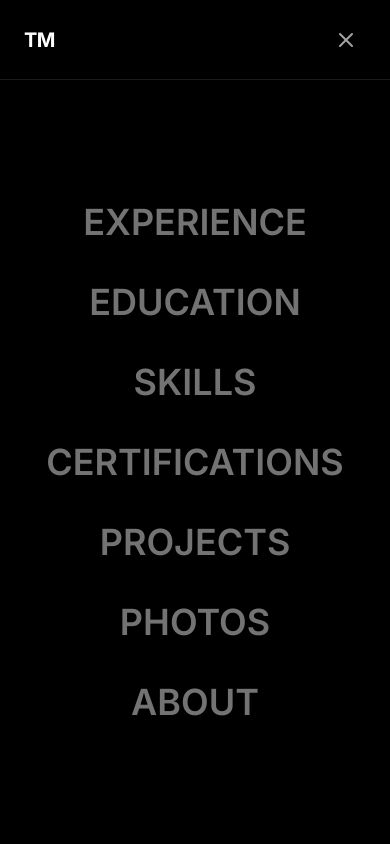
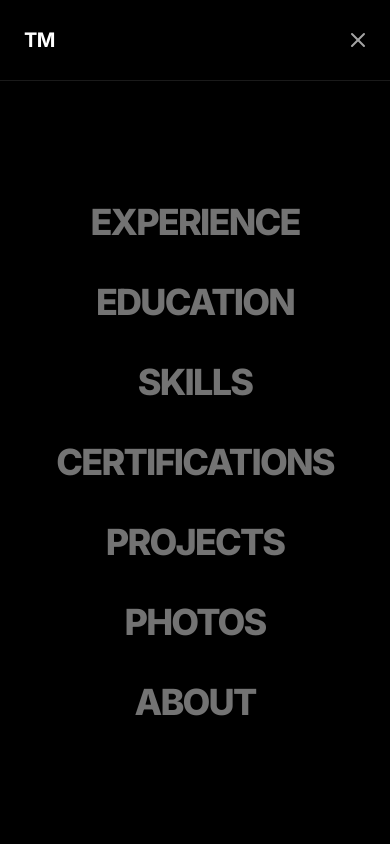
Before and after one commit to tanishmisra9/portfolio, a Next.js app: page / in a window 390 px wide. Both pictures are taken after a click on the button "Open menu". Shown: the top 844 px of the page. Built offline with nearby package versions, Linux system fonts and the light colour scheme; a web font is replaced by a local one.

Commit message:
Mobile-side main-page spacing and animation timing adjustments

```diff
--- a/components/hero/hero.tsx
+++ b/components/hero/hero.tsx
@@ -7,7 +7,12 @@ import {
   useState,
   type PointerEvent,
 } from "react";
-import { motion } from "framer-motion";
+import { motion, useReducedMotion } from "framer-motion";
+import { useHomeIntroMarkDone } from "@/components/home-intro-gate";
+import {
+  HERO_TAGLINE_ENTER_DELAY_S,
+  HERO_TAGLINE_ENTER_DURATION_S,
+} from "@/lib/site-motion";
 import {
   ScatterName,
   SCATTER_NAME_ENTRANCE_BASE_MS,
@@ -24,6 +29,8 @@ function sleep(ms: number) {
 }
 
 export function Hero({ subtitle }: HeroProps) {
+  const markHomeIntroDone = useHomeIntroMarkDone();
+  const reduceHeroMotion = useReducedMotion();
   const [topLine = "", bottomLine = ""] = subtitle.split("\n");
   const [scatterTrigger, setScatterTrigger] = useState(0);
   const scatterBusyRef = useRef(false);
@@ -40,6 +47,12 @@ export function Hero({ subtitle }: HeroProps) {
     ((clientX: number, clientY: number) => void) | null
   >(null);
   const misraResetRef = useRef<(() => void) | null>(null);
+
+  useEffect(() => {
+    if (reduceHeroMotion) {
+      markHomeIntroDone();
+    }
+  }, [reduceHeroMotion, markHomeIntroDone]);
 
   useEffect(() => {
     const mq = window.matchMedia("(min-width: 768px)");
@@ -93,10 +106,10 @@ export function Hero({ subtitle }: HeroProps) {
   return (
     <section
       id="top"
-      className="relative z-0 isolate flex min-h-[82vh] items-center overflow-hidden px-6 pb-12 pt-24 md:py-24"
+      className="relative z-0 isolate flex min-h-0 items-start overflow-hidden px-6 pb-8 pt-16 md:min-h-[82vh] md:items-center md:py-24"
     >
       <div className="mx-auto w-full max-w-6xl text-left">
-        <div className="mb-10 ml-[11vw] md:mb-32 md:ml-[9vw]">
+        <div className="mb-6 ml-[11vw] md:mb-32 md:ml-[9vw]">
           <HeroNameMotion>
             <div
               role="button"
@@ -144,14 +157,15 @@ export function Hero({ subtitle }: HeroProps) {
             </div>
           </HeroNameMotion>
           <motion.div
-            className="-translate-x-2 mt-12 flex max-w-4xl flex-col gap-3 text-left font-sans text-xl leading-relaxed md:-translate-x-3 md:mt-14 md:text-2xl"
+            className="-translate-x-2 mt-7 flex max-w-4xl flex-col gap-3 text-left font-sans text-xl leading-relaxed md:-translate-x-3 md:mt-14 md:text-2xl"
             initial={{ opacity: 0, y: 24 }}
             animate={{ opacity: 1, y: 0 }}
             transition={{
-              delay: 0.8,
-              duration: 0.42,
+              delay: HERO_TAGLINE_ENTER_DELAY_S,
+              duration: HERO_TAGLINE_ENTER_DURATION_S,
               ease: [0.16, 1, 0.3, 1],
             }}
+            onAnimationComplete={markHomeIntroDone}
           >
             <span className="block text-white">{topLine}</span>
             <span className="block text-neutral-400">{bottomLine}</span>
--- /dev/null
+++ b/components/home-intro-gate.tsx
@@ -0,0 +1,42 @@
+"use client";
+
+import {
+  createContext,
+  useCallback,
+  useContext,
+  useMemo,
+  useState,
+  type ReactNode,
+} from "react";
+
+type HomeIntroContextValue = {
+  introDone: boolean;
+  markIntroDone: () => void;
+};
+
+const HomeIntroContext = createContext<HomeIntroContextValue | null>(null);
+
+export function HomeIntroGateProvider({ children }: { children: ReactNode }) {
+  const [introDone, setIntroDone] = useState(false);
+  const markIntroDone = useCallback(() => {
+    setIntroDone(true);
+  }, []);
+  const value = useMemo(
+    () => ({ introDone, markIntroDone }),
+    [introDone, markIntroDone],
+  );
+  return (
+    <HomeIntroContext.Provider value={value}>
+      {children}
+    </HomeIntroContext.Provider>
+  );
+}
+
+/** No-op when used outside provider (e.g. Storybook). */
+export function useHomeIntroMarkDone() {
+  return useContext(HomeIntroContext)?.markIntroDone ?? (() => {});
+}
+
+export function useHomeIntroDone() {
+  return useContext(HomeIntroContext)?.introDone ?? true;
+}
--- a/components/scroll-reveal.tsx
+++ b/components/scroll-reveal.tsx
@@ -22,6 +22,11 @@ type Props = {
    * gallery never runs ahead of those headings.
    */
   photoAlbumIntroComplete?: boolean;
+  /**
+   * `false` until the home hero tagline finishes; then `true` so sections below (e.g. experience)
+   * do not `whileInView` in ahead of the hero on short viewports.
+   */
+  homeIntroComplete?: boolean;
 };
 
 /** First rows only: small stagger when several share one in-view tick; deeper rows use 0. */
@@ -34,6 +39,7 @@ export function ScrollReveal({
   reducedMotion = false,
   photoAlbumStaggerIndex,
   photoAlbumIntroComplete,
+  homeIntroComplete,
 }: Props) {
   const slideEase: [number, number, number, number] = [0.16, 1, 0.3, 1];
   /** Album rows: softer deceleration + a touch longer opacity for a silkier entrance. */
@@ -46,6 +52,9 @@ export function ScrollReveal({
   const albumFrozen = albumUsesIntroGate && !albumIntroDone;
   const albumAfterIntro = albumUsesIntroGate && albumIntroDone;
 
+  const homeUsesIntroGate = homeIntroComplete !== undefined;
+  const homeFrozen = homeUsesIntroGate && !homeIntroComplete;
+
   if (reducedMotion) {
     if (isAlbumRow) {
       return (
@@ -56,6 +65,16 @@ export function ScrollReveal({
               ? { opacity: 0, pointerEvents: "none" }
               : undefined
           }
+        >
+          {children}
+        </div>
+      );
+    }
+    if (homeIntroComplete === false) {
+      return (
+        <div
+          className={className}
+          style={{ opacity: 0, pointerEvents: "none" }}
         >
           {children}
         </div>
@@ -125,6 +144,19 @@ export function ScrollReveal({
     );
   }
 
+  if (homeFrozen) {
+    return (
+      <motion.div
+        className={className}
+        initial={slideInitial}
+        animate={slideInitial}
+        transition={{ duration: 0 }}
+      >
+        {children}
+      </motion.div>
+    );
+  }
+
   if (albumAfterIntro) {
     return (
       <motion.div
--- a/components/sections/about-contact-section.tsx
+++ b/components/sections/about-contact-section.tsx
@@ -65,7 +65,7 @@ export function AboutContactSection({ bio, social }: Props) {
   const [paragraphOne = '', paragraphTwo = ''] = bio.split('\n\n');
 
   return (
-    <section id="about" className="scroll-mt-20 px-6 pb-[4.6rem] pt-9 md:pb-[5.52rem] md:pt-11">
+    <section id="about" className="scroll-mt-20 px-6 pb-12 pt-6 md:pb-[5.52rem] md:pt-11">
       <div className="mx-auto max-w-6xl">
         <ScrollReveal variant="fade">
           <h2 className="mb-7 text-center font-display text-[8.74vw] font-extrabold uppercase leading-none tracking-tighter text-neutral-800 [text-shadow:0.55px_0_0_currentColor,-0.55px_0_0_currentColor] md:mb-11">
--- a/components/sections/education-section.tsx
+++ b/components/sections/education-section.tsx
@@ -8,7 +8,7 @@ const pillClassName =
 
 export function EducationSection({ entries }: Props) {
   return (
-    <section id="education" className="scroll-mt-20 px-6 py-20 md:py-24">
+    <section id="education" className="scroll-mt-20 px-6 pb-8 pt-6 md:py-24">
       <div className="mx-auto max-w-6xl">
         <ScrollReveal variant="fade">
           <h2 className="mb-8 font-display text-[8.8vw] font-extrabold uppercase leading-none tracking-tighter text-neutral-800 md:mb-12">
--- a/components/sections/experience-section.tsx
+++ b/components/sections/experience-section.tsx
@@ -1,23 +1,28 @@
-import { ScrollReveal } from '@/components/scroll-reveal';
-import type { ExperienceEntry } from '@/types/content';
+"use client";
+
+import { useHomeIntroDone } from "@/components/home-intro-gate";
+import { ScrollReveal } from "@/components/scroll-reveal";
+import type { ExperienceEntry } from "@/types/content";
 
 type Props = { entries: ExperienceEntry[] };
 
 export function ExperienceSection({ entries }: Props) {
+  const homeIntroDone = useHomeIntroDone();
+
   return (
     <section
       id="experience"
-      className="scroll-mt-20 px-6 pb-20 pt-12 md:py-24"
+      className="scroll-mt-20 px-6 pb-8 pt-6 md:py-24"
     >
       <div className="mx-auto max-w-6xl">
-        <ScrollReveal variant="fade">
+        <ScrollReveal variant="fade" homeIntroComplete={homeIntroDone}>
           <h2 className="mb-8 font-display text-[8.8vw] font-extrabold uppercase leading-none tracking-tighter text-neutral-800 md:mb-12">
             EXPERIENCE
           </h2>
         </ScrollReveal>
         <div className="mt-8 flex flex-col gap-10 md:gap-16">
           {entries.map((entry) => (
-            <ScrollReveal key={entry.id}>
+            <ScrollReveal key={entry.id} homeIntroComplete={homeIntroDone}>
               <div className="grid gap-4 md:grid-cols-[25%_1fr] md:gap-8">
                 <div className="font-mono text-sm uppercase tracking-wider text-neutral-500">
                   {entry.date}
--- a/components/sections/projects-section.tsx
+++ b/components/sections/projects-section.tsx
@@ -6,7 +6,7 @@ type Props = { projects: ProjectEntry[] };
 
 export function ProjectsSection({ projects }: Props) {
   return (
-    <section id="projects" className="scroll-mt-20 pb-12 pt-20 md:pb-16 md:pt-24">
+    <section id="projects" className="scroll-mt-20 pb-8 pt-6 md:pb-16 md:pt-24">
       <div className="mx-auto w-full max-w-7xl px-8 md:px-16 lg:px-32">
         <ScrollReveal variant="fade">
           <h2 className="mb-8 font-display text-[9.1vw] font-extrabold uppercase leading-none tracking-tighter text-neutral-800 [text-shadow:0.55px_0_0_currentColor,-0.55px_0_0_currentColor] md:mb-12">
--- a/components/sections/skills-section.tsx
+++ b/components/sections/skills-section.tsx
@@ -10,7 +10,7 @@ export function SkillsSection({ skills, certifications }: Props) {
   return (
     <section
       id="skills"
-      className="scroll-mt-20 px-6 py-20 md:py-24"
+      className="scroll-mt-20 px-6 pb-8 pt-6 md:py-24"
     >
       <div className="mx-auto max-w-6xl">
         <ScrollReveal variant="fade">
@@ -40,7 +40,7 @@ export function SkillsSection({ skills, certifications }: Props) {
           ))}
         </div>
 
-        <section id="certifications" className="mt-20 scroll-mt-20 md:mt-24">
+        <section id="certifications" className="mt-10 scroll-mt-20 md:mt-24">
           <div className="flex flex-col gap-10 md:gap-12">
             <ScrollReveal variant="fade">
               <h3 className="font-display text-[8.8vw] font-extrabold uppercase leading-none tracking-tighter text-neutral-800">
--- a/components/site-header.tsx
+++ b/components/site-header.tsx
@@ -164,7 +164,9 @@ export function SiteHeader() {
   return (
     <>
       <motion.header
-        className="relative sticky top-0 z-50 border-b border-white/10 bg-black/40 backdrop-blur-md"
+        className={`relative sticky top-0 border-b border-white/10 bg-black/40 backdrop-blur-md ${
+          menuOpen ? "z-[10001]" : "z-50"
+        }`}
         initial={{ opacity: 0 }}
         animate={{ opacity: 1 }}
         transition={{
@@ -232,7 +234,28 @@ export function SiteHeader() {
               aria-label={menuOpen ? "Close menu" : "Open menu"}
               onClick={() => setMenuOpen((o) => !o)}
             >
-              {menuOpen ? <X className="h-6 w-6" /> : <Menu className="h-6 w-6" />}
+              <span className="relative grid h-6 w-6 shrink-0 place-items-center">
+                <motion.span
+                  aria-hidden
+                  style={{ gridArea: "1 / 1" }}
+                  className="flex items-center justify-center"
+                  initial={false}
+                  animate={{ opacity: menuOpen ? 0 : 1 }}
+                  transition={{ duration: 0.2, ease: "easeOut" }}
+                >
+                  <Menu className="h-6 w-6" />
+                </motion.span>
+                <motion.span
+                  aria-hidden
+                  style={{ gridArea: "1 / 1" }}
+                  className="flex items-center justify-center"
+                  initial={false}
+                  animate={{ opacity: menuOpen ? 1 : 0 }}
+                  transition={{ duration: 0.2, ease: "easeOut" }}
+                >
+                  <X className="h-6 w-6" />
+                </motion.span>
+              </span>
             </button>
           </div>
         </div>
@@ -248,30 +271,12 @@ export function SiteHeader() {
                   role="dialog"
                   aria-modal="true"
                   aria-label="Navigation"
-                  className="fixed inset-0 z-[9999] flex flex-col bg-black md:hidden"
+                  className="fixed inset-x-0 bottom-0 top-20 z-[10000] flex flex-col bg-black md:hidden"
                   initial={{ opacity: 0 }}
                   animate={{ opacity: 1 }}
                   exit={{ opacity: 0 }}
                   transition={{ duration: 0.4 }}
                 >
-                  <div className="flex h-20 shrink-0 items-center justify-between border-b border-white/10 px-6">
-                    <Link
-                      href={logoHref}
-                      className={logoClassName}
-                      onClick={closeMenu}
-                    >
-                      TM
-                    </Link>
-                    <button
-                      type="button"
-                      className="flex items-center justify-center rounded-md p-2 text-neutral-400 transition-colors hover:bg-white/10 hover:text-white"
-                      aria-label="Close menu"
-                      onClick={closeMenu}
-                    >
-                      <X className="h-6 w-6" />
-                    </button>
-                  </div>
-
                   <motion.ul
                     className="list-none grow flex flex-col items-center justify-center gap-8 px-6"
                     variants={mobileListVariants}
@@ -301,7 +306,7 @@ export function SiteHeader() {
                                 : undefined
                             }
                             className={[
-                              "block py-1 text-center text-4xl font-semibold uppercase transition-colors",
+                              "block py-1 text-center font-display text-4xl font-extrabold uppercase tracking-tighter transition-colors",
                               active
                                 ? "text-white underline decoration-white/30 decoration-1 underline-offset-[0.4em]"
                                 : "text-neutral-500 hover:text-neutral-300",
--- a/lib/site-motion.ts
+++ b/lib/site-motion.ts
@@ -1,3 +1,7 @@
+/** Hero subtitle (tagline) motion — keep in sync with `Hero` tagline `motion.div`. */
+export const HERO_TAGLINE_ENTER_DELAY_S = 0.8;
+export const HERO_TAGLINE_ENTER_DURATION_S = 0.42;
+
 /** Delay (seconds) before the sticky header fades in; photos entrance uses the same beat. */
 export const SITE_HEADER_ENTER_DELAY_S = 0.88;
 
--- a/package.json
+++ b/package.json
@@ -5,6 +5,7 @@
   "scripts": {
     "clean": "rm -rf .next",
     "dev": "next dev",
+    "dev:lan": "next dev -H 0.0.0.0",
     "build": "next build",
     "start": "next start",
     "lint": "next lint"
```
Also changed, not shown: app/page.tsx (+14 -10 lines).
